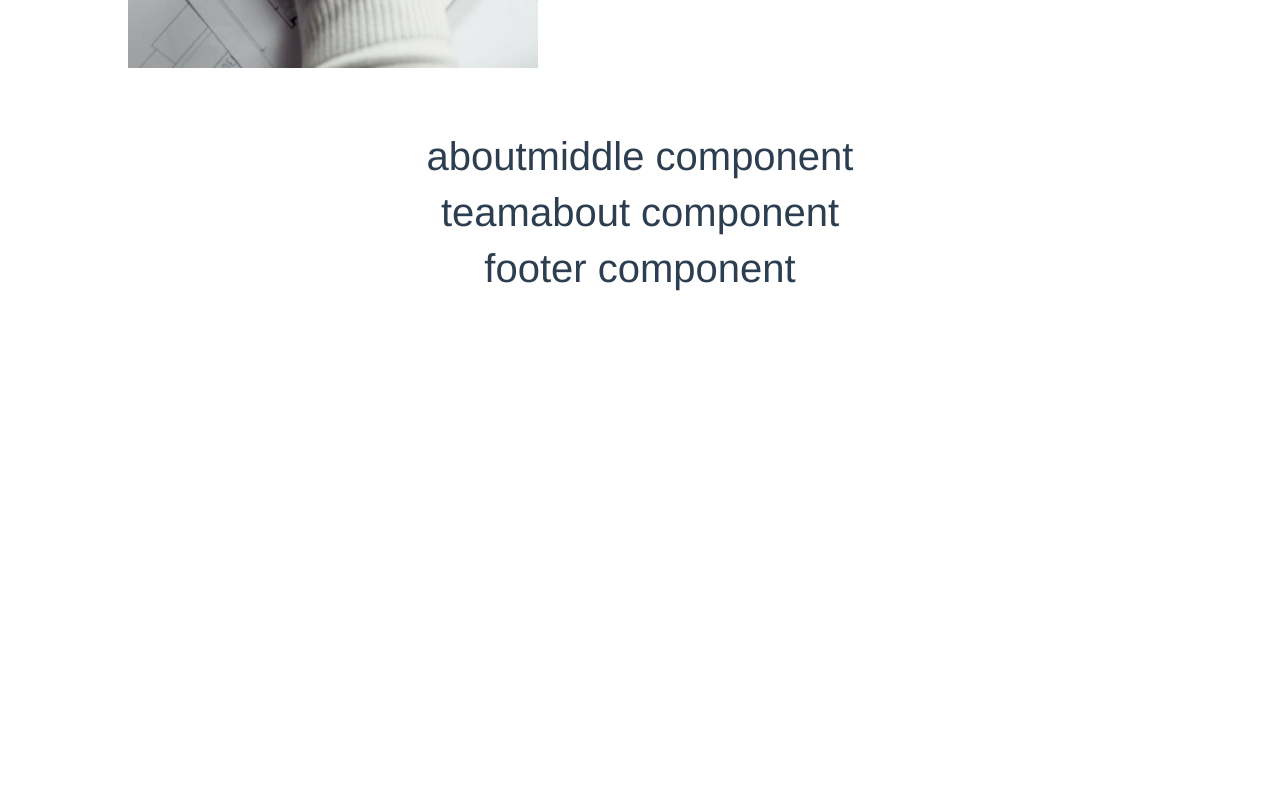
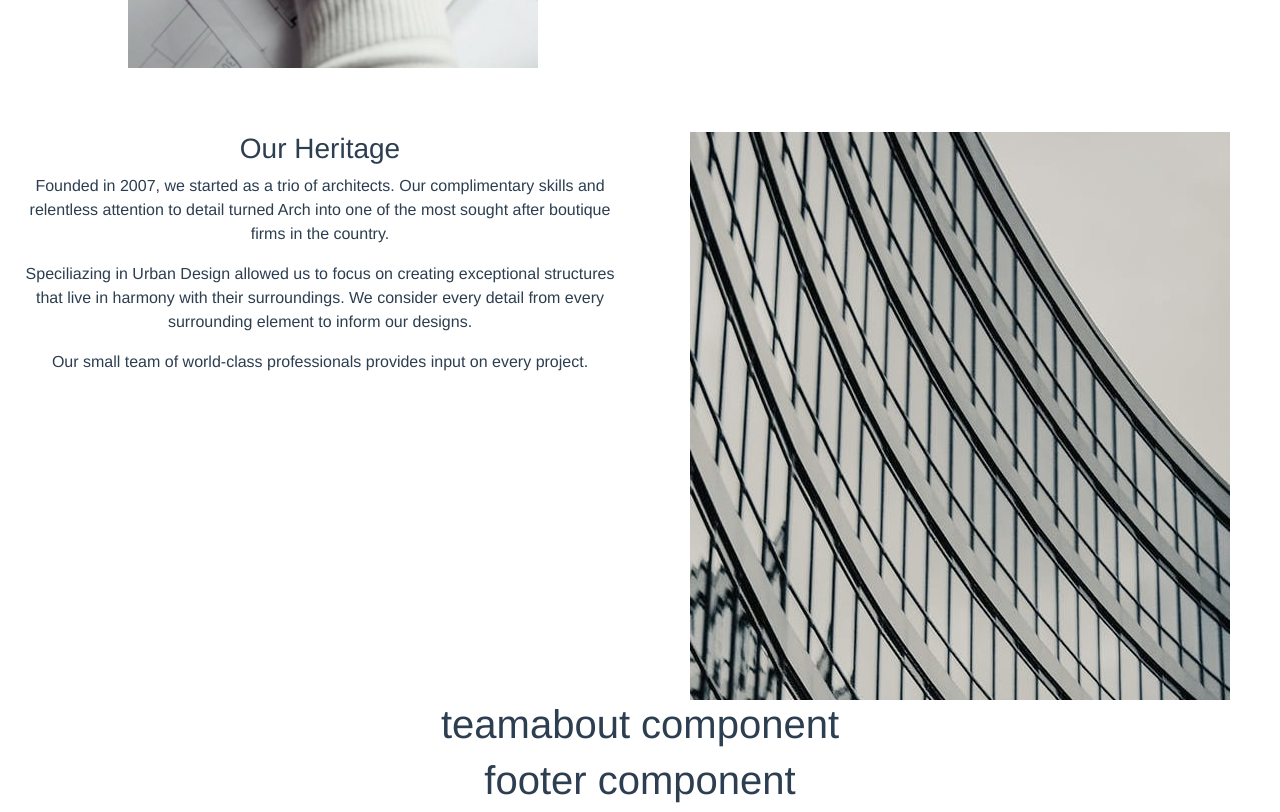
Before and after one commit to clf94-dev/arch-vue, a Vue app: page /about in a window 1280 px wide. Shown: the part 840-1652 px from the top of the page. Before the commit the page ends 1140 px from the top, so only its background shows below. Built offline with nearby package versions, Linux system fonts and the light colour scheme.

Commit message:
added struct AboutMiddle component

```diff
--- a/src/components/AboutMiddle.vue
+++ b/src/components/AboutMiddle.vue
@@ -1,15 +1,39 @@
 <template>
-    <div>
-<h1>aboutmiddle component</h1>
-    </div>
+  <b-container fluid class="middle-cont">
+    <b-row>
+      <b-col xs="12" sm="12" md="6" lg="6" class="text-col">
+        <h3>Our Heritage</h3>
+        <p>
+          Founded in 2007, we started as a trio of architects. Our complimentary
+          skills and relentless attention to detail turned Arch into one of the
+          most sought after boutique firms in the country.
+        </p>
+        <p>
+          Speciliazing in Urban Design allowed us to focus on creating
+          exceptional structures that live in harmony with their surroundings.
+          We consider every detail from every surrounding element to inform our
+          designs.
+        </p>
+        <p>
+          Our small team of world-class professionals provides input on every
+          project.
+        </p></b-col
+      >
+      <b-col xs="12" sm="12" md="6" lg="6" class="img-col">
+        <img :src="middleD" alt="Heritage"
+      /></b-col> </b-row
+  ></b-container>
 </template>
 
 <script>
-    export default {
-        name: 'AboutMiddle'
-    }
+export default {
+  name: "AboutMiddle",
+  data() {
+    return {
+      middleD: require("@/assets/images/about/desktop/image-heritage.jpg"),
+    };
+  },
+};
 </script>
 
-<style scoped>
-
-</style>
+<style scoped></style>
```
